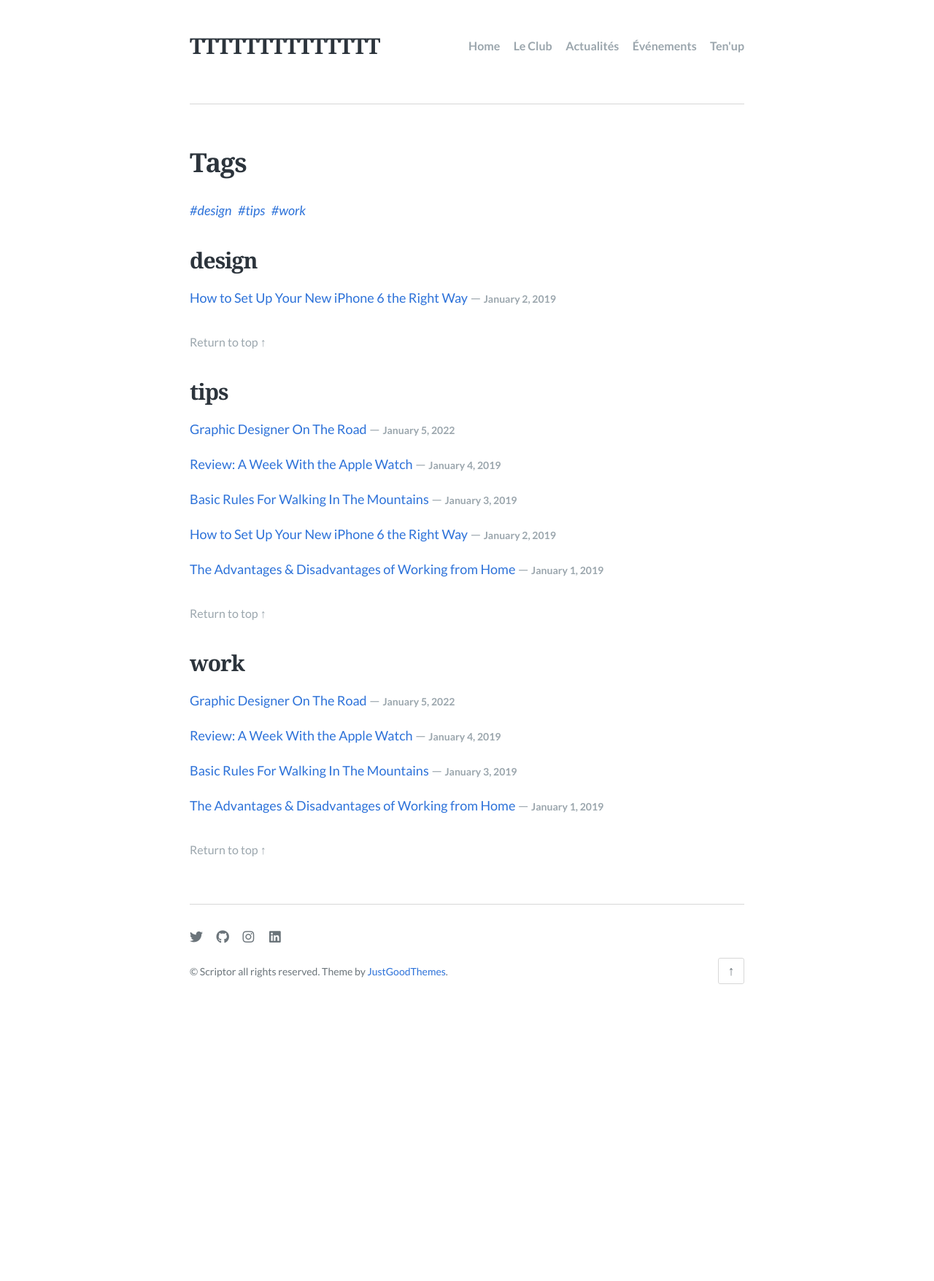
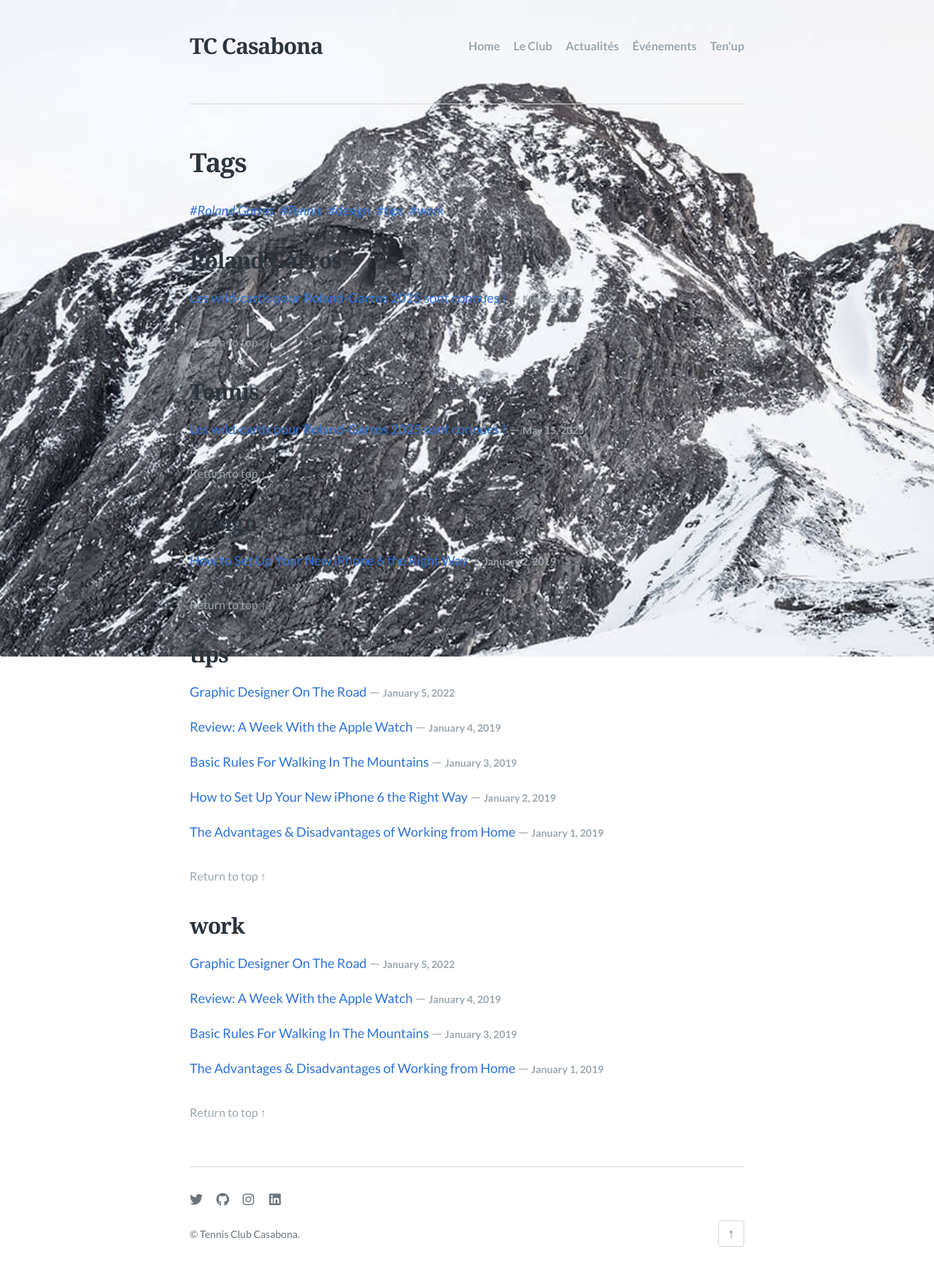
Before and after one commit to azureeen/tc_casabona, a Jekyll site: the page built from frontend/tags.md, in a window 1280 px wide. Shown: the whole page at 73% size. Built offline with Jekyll 4.4.1, drawn with Linux system fonts in a browser that asks for light colours; some web fonts are replaced; before the commit the page ends 1396 px from its top, so only the background shows below that.

Commit message:
new style, new trials

```diff
--- a/frontend/_config.yml
+++ b/frontend/_config.yml
@@ -47,7 +47,7 @@ accent_color: '#2d72d9'
 
 # Site footer
 footer:
-  content: "&copy; Scriptor all rights reserved. Theme by [JustGoodThemes](https://www.justgoodthemes.com)."
+  content: "&copy; Tennis Club Casabona."
   has_social: true
 
 # Plugins
--- a/frontend/_includes/header.html
+++ b/frontend/_includes/header.html
@@ -2,7 +2,7 @@
   {% if page.url == "/" %}
   <h1 class="site-title"><a class="logo-text" href="{{ site.baseurl }}/">{{site.title}}</a></h1>
   {% else %}
-  <p class="site-title"><a class="logo-text" href="{{ site.baseurl }}/">{{site.data.site_config.title}}</a></p>
+  <p class="site-title"><a class="logo-text" href="{{ site.baseurl }}/">{{site.title}}</a></p>
   {% endif %}
   <nav class="site-navigation">
     <div class="site-navigation-wrap">
--- /dev/null
+++ b/frontend/_includes/slider.html
@@ -0,0 +1,16 @@
+<div class="slider">
+    <img src="/images/mountain.jpg" class="active">
+    <img src="/images/mountain-2.jpg">
+  </div>
+
+  <script>
+    // Slider Transition Script
+    const slides = document.querySelectorAll('.slider img');
+    let currentSlide = 0;
+
+    setInterval(() => {
+      slides[currentSlide].classList.remove('active');
+      currentSlide = (currentSlide + 1) % slides.length;
+      slides[currentSlide].classList.add('active');
+    }, 5000);
+  </script>
--- a/frontend/_layouts/default.html
+++ b/frontend/_layouts/default.html
@@ -14,10 +14,43 @@
   <!-- Styles -->
   <link href="https://fonts.googleapis.com/css?family=Lato:400,400i,700,700i%7CNoto+Serif:400,400i,700,700i&display=swap" rel="stylesheet">
   <link href="{{ '/assets/css/style.css' | relative_url }}" rel="stylesheet">
+
+  <style>
+    /* Fullscreen Background Slider */
+    .slider {
+      position: absolute;
+      top: 0;
+      left: 0;
+      width: 100%;
+      height: 100vh;
+      overflow: hidden;
+      z-index: -1;
+    }
+
+    .slider img {
+      width: 100%;
+      height: 100vh;
+      object-fit: cover;
+      position: absolute;
+      opacity: 0;
+      transition: opacity 1s ease-in-out;
+    }
+
+    .slider img.active {
+      opacity: 1;
+    }
+
+    header.site-header {
+      position: relative;
+      z-index: 10;
+      background-color: transparent;
+    }
+  </style>
 </head>
 <body>
 
   <div id="page" class="site">
+    {% include slider.html %}
     <div class="inner">
       {% include header.html %}
       {{content}}
--- /dev/null
+++ b/frontend/_posts/2025-05-15-les-wild-cards-pour-roland-garros-2025-sont-connues-!.md
@@ -0,0 +1,53 @@
+---
+layout: post
+title: "Les wild-cards pour Roland-Garros 2025 sont connues !"
+description: "Découvrez les invitations (wild-cards) attribuées pour les qualifications (du 19 au 23 mai) et pour le tableau final des simples dames et messieurs (du 25 mai au 8 juin) du tournoi de Roland-Garros 2025. O"
+date: 2025-05-15
+feature_image: /media/blog_images/aA-OjfIqRLdaBrIe_20220524_RG_NG2_5066.jpg
+tags: [Roland Garros, Tennis]
+---
+
+<p>A noter que certaines wild-cards sont attribu&eacute;es dans le cadre des accords de r&eacute;ciprocit&eacute; qui lient la FFT aux f&eacute;d&eacute;rations australienne (Tennis Australia) et am&eacute;ricaine (USTA) de tennis.&nbsp;</p>
+
+<p><u><strong>Les wild card tableaux&nbsp;</strong></u></p>
+
+<p><strong>Dames&nbsp;</strong></p>
+
+<p><strong>- </strong>Lo&iuml;s BOISSON (21 ans - Classement WTA au 5 mai : 513e) Elsa JACQUEMOT (22 ans - Classement WTA au 5 mai : 140e) - - L&eacute;olia JEANJEAN (29 ans - Classement WTA au 5 mai : 104e) Chlo&eacute; PAQUET (30 ans - Classement WTA au 5 mai : 138e) -&nbsp; - Diane PARRY (22 ans - Classement WTA au 5 mai : 102e) RAKOTOMANGA RAJAONAH Sarah Tiantsoa (19 ans - Classement WTA au 5 mai : 239e) Iva JOVIC (USTA) Destanee AIAVA (Tennis Australia)&nbsp;</p>
+
+<p><strong>Messieurs&nbsp;</strong></p>
+
+<p>Terence ATMANE (23 ans - Classement ATP au 5 mai : 119e)<br />
+Arthur CAZAUX (22 ans - Classement ATP au 5 mai : 116e)<br />
+Richard GASQUET (38 ans - Classement ATP au 5 mai : 160e)<br />
+Pierre-Hugues HERBERT (34 ans - Classement ATP au 5 mai : 148e<br />
+Valentin ROYER (23 ans - Classement ATP au 5 mai : 117e)<br />
+Stan WAWRINKA (Sui, 40 ans - Classement ATP au 5 mai : 132e)<br />
+Emilio NAVA (USTA) Tristan SCHOOLKATE (Tennis Australia)&nbsp;</p>
+
+<p><u><strong>Les wild-cards Qualifications&nbsp;</strong></u></p>
+
+<p><strong>Dames&nbsp;</strong></p>
+
+<p>Yaroslava BARTASHEVICH (20 ans / 483e mondiale)<br />
+Julie BELGRAVER (22 ans / 365e mondiale)<br />
+Ksenia EFREMOVA (16 ans / 629e mondiale)<br />
+Eleejah INISAN (16 ans / 976e mondiale)<br />
+Cindy LANGLAIS (15 ans / pas de classement WTA)<br />
+Jenny LIM (20 ans / 498e mondiale)<br />
+Carole MONNET (23 ans / 278e mondiale)<br />
+Daphn&eacute;e MPETSHI-PERRICARD (16 ans / 1158e mondiale)<br />
+Margaux ROUVROY (24 ans / 249e mondiale)&nbsp;</p>
+
+<p><strong>Messieurs&nbsp;</strong></p>
+
+<p>Robin BERTRAND (22 ans / 295e mondial)<br />
+Geoffrey BLANCANEAUX (26 ans / 272e mondial)<br />
+Sascha GUEYMARD WAYENBURG (21 ans / 251e mondial)<br />
+Mo&iuml;se KOUAME (16 ans / 839e mondial)<br />
+Ma&eacute; MALIGE (19 ans / 563e mondial)<br />
+Matt&eacute;o MARTINEAU (26 ans / 267e mondial)<br />
+Luka PAVLOVIC (25 ans / 238e mondial)<br />
+Cl&eacute;ment TABUR (25 ans / 301e mondial)&nbsp;</p>
+
+<p>La 9e wild-card pour le tableau des qualifications messieurs sera communiqu&eacute;e ult&eacute;rieurement. De nombreux joueurs fran&ccedil;ais vont participer aux qualifications. Des billets sont encore disponibles pour venir les soutenir. https://tickets.rolandgarros.com/fr/ticket/calendrier</p>
```
